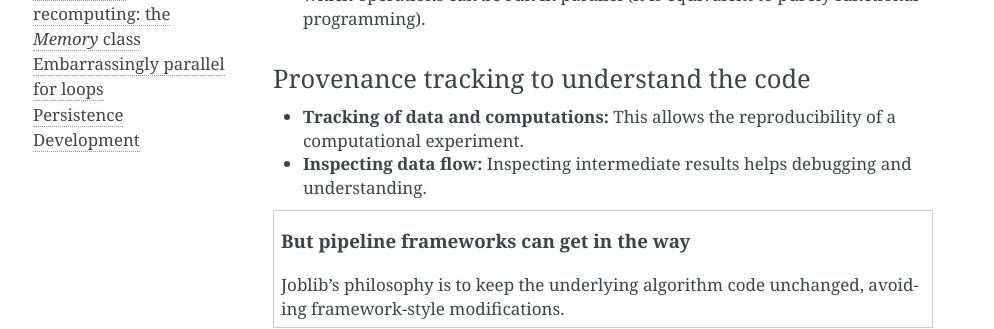
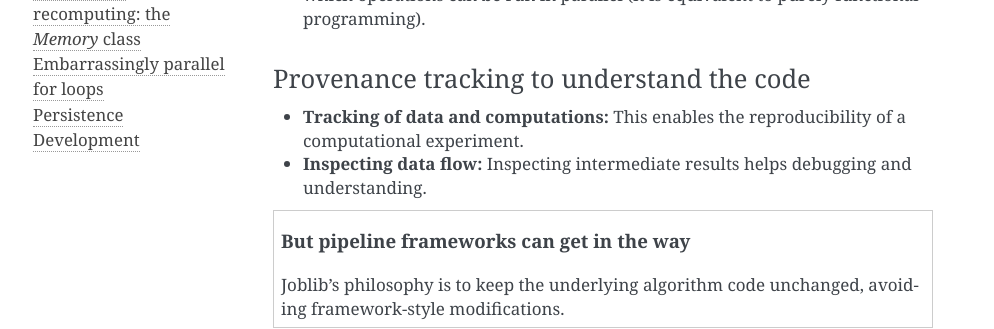
Before and after one commit to joblib/joblib, a Sphinx documentation site: the page built from doc/why.rst, in a window 1280 px wide. Shown: the part 367-696 px from the top of the page, without its empty margins (147-1141 px from the left). Built offline with Sphinx 7.4.7, drawn with Linux system fonts in a browser that asks for light colours; formulas are drawn with MathJax 3; pages that are not in the unit, such as notebooks, are missing from menus.

Commit message:
fixup! why_documentation_cleanup

```diff
--- a/doc/why.rst
+++ b/doc/why.rst
@@ -21,7 +21,7 @@ Data-flow programming for performance
 Provenance tracking to understand the code
 ..........................................
 
-* **Tracking of data and computations:** This allows the reproducibility of a
+* **Tracking of data and computations:** This enables the reproducibility of a
   computational experiment.
 
 * **Inspecting data flow:** Inspecting intermediate results helps
```
